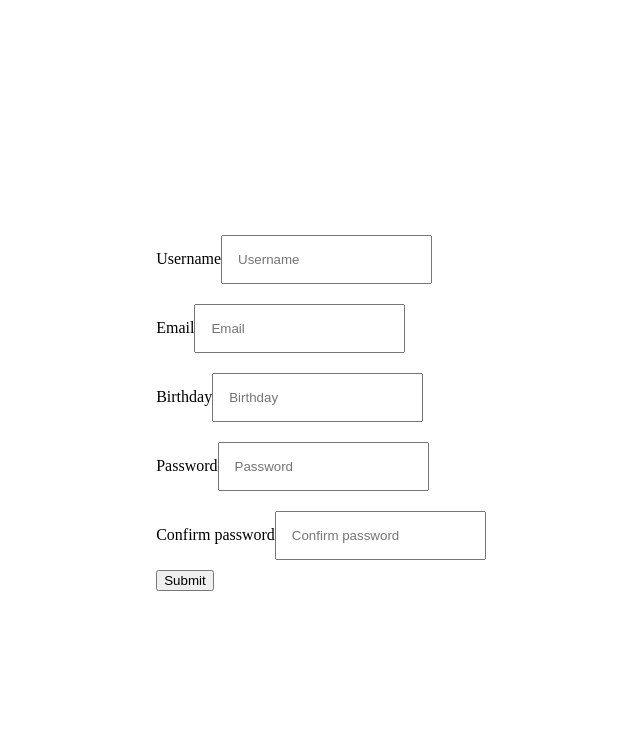
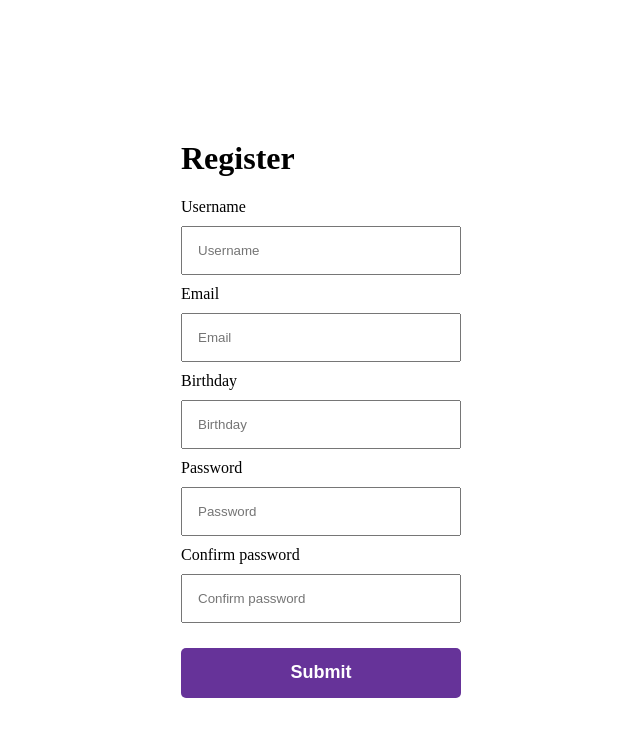
Before and after one commit to DogukanErmis/react-form-no-library, a React (Create React App) app: page / in a window 1280 px wide. Shown: the top 736 px of the page, without its empty margins (319-959 px from the left). Built offline with nearby package versions, Linux system fonts and the light colour scheme.

Commit message:
style button layout

```diff
--- a/src/App.css
+++ b/src/App.css
@@ -4,3 +4,16 @@
   justify-content: center;
   height: 100vh;
 }
+
+button{
+  width: 100%;
+  height: 50px;
+  border: none;
+  background-color: rebeccapurple;
+  color: white;
+  border-radius: 5px;
+  font-weight: bold;
+  font-size: 18px;
+  cursor: pointer;
+  margin: 15px 30px 0 0;
+}
--- a/src/App.js
+++ b/src/App.js
@@ -62,6 +62,7 @@ function App() {
   return (
     <div className="App">
       <form onSubmit={handleSubmit}>
+        <h1>Register</h1>
         {inputs.map((input) => (
           <FormInput
             key={input.id}
--- a/src/components/FormInput.css
+++ b/src/components/FormInput.css
@@ -1,4 +1,10 @@
 input {
     padding: 15px;
-    margin: 10px 0px;
+    margin: 10px 0;
 }
+
+.formInput {
+    display: flex;
+    flex-direction: column;
+    width: 280px;
+}
```
